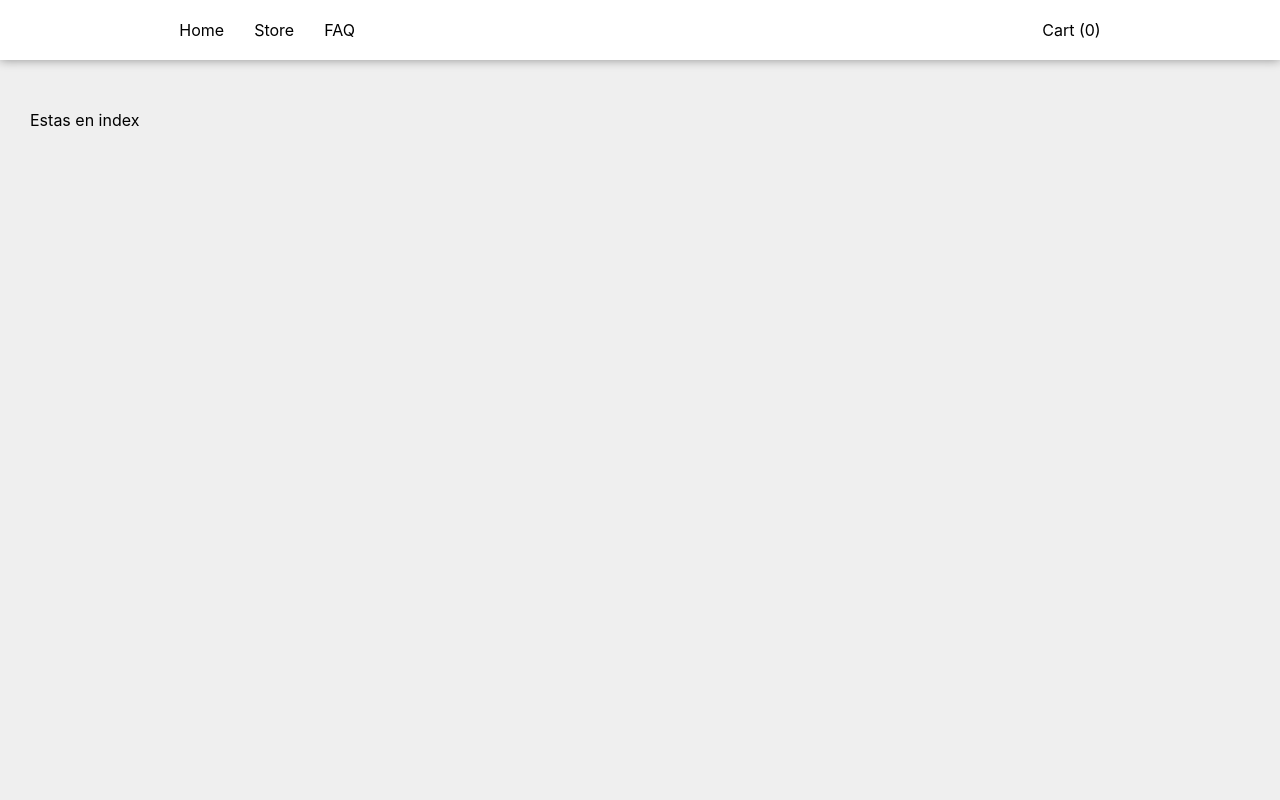
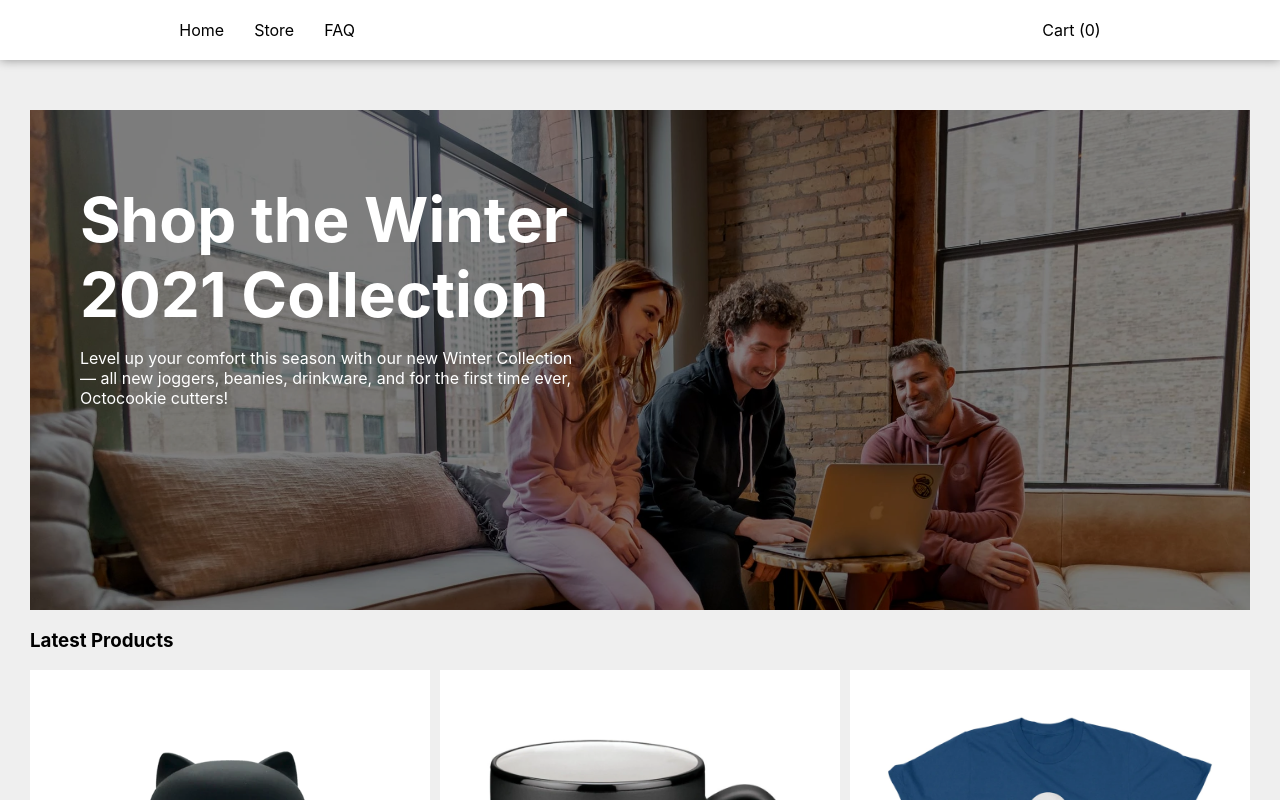
Before and after one commit to Edwardb11/ecommerce-nextjs, a Next.js app: page / in a window 1280 px wide. Shown: the top 800 px of the page. Built offline with nearby package versions, Linux system fonts and the light colour scheme.

Commit message:
feat home page

```diff
--- a/components/buttonCart.js
+++ b/components/buttonCart.js
@@ -1,5 +1,3 @@
-
-
 import { useAppContext } from "./stateWrapper";
 
 export default function ButtonCart({ item }) {
@@ -7,6 +5,7 @@ export default function ButtonCart({ item }) {
 
   function handleClick() {
     cart.addItemToCart(item);
+    cart.openCart()
   }
   return (
     <button className="btn-cart" onClick={handleClick}>
--- a/pages/index.js
+++ b/pages/index.js
@@ -1,9 +1,44 @@
-import Layout from '../components/layout'
+import Layout from "../components/layout";
+import Product from "../components/product";
+import style from "../styles/Home.module.css";
+import { getLatestItems } from "../service/itemService";
+import styleProduct from "../styles/product.module.css";
 
-export default function Home() {
+export default function Home({ items }) {
   return (
-   <Layout title="bienvenido">
-     Estas en index
-   </Layout>
-  )
+    <div>
+      <Layout>
+        <div className={style.banner}>
+          <div className={style.bannerBackground}>
+            <div className={style.bannerInfo}>
+              <h2>Shop the Winter 2021 Collection</h2>
+              <p>
+                Level up your comfort this season with our new Winter Collection
+                — all new joggers, beanies, drinkware, and for the first time
+                ever, Octocookie cutters!
+              </p>
+            </div>
+          </div>
+        </div>
+
+        <h3>Latest Products</h3>
+        <div className={styleProduct.items}>
+          {items &&
+            items.map((item) => (
+              <Product key={item.id} item={item} showAs="item" />
+            ))}
+        </div>
+      </Layout>
+    </div>
+  );
 }
+
+export async function getStaticProps() {
+  const res = await getLatestItems();
+
+  return {
+    props: {
+      items: res,
+    },
+  };
+}
--- a/styles/Home.module.css
+++ b/styles/Home.module.css
@@ -1,5 +1,25 @@
 .container {
   padding: 0 2rem;
+}
+
+.banner {
+  background-color: black;
+  background-image: url(../public/img/banner.webp);
+  background-size: cover;
+  height: 500px;
+
+  box-sizing: border-box;
+}
+
+.bannerInfo {
+  width: 50%;
+  padding: 50px;
+  color: white;
+}
+
+.bannerBackground {
+  background-color: rgba(0, 0, 0, 0.5);
+  height: 500px;
 }
 
 .main {
```
